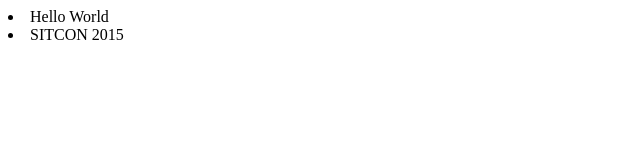
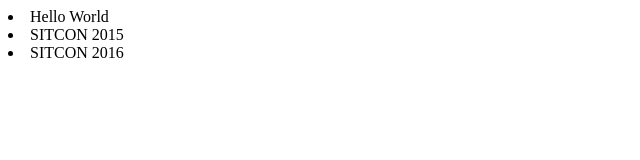
Before and after one commit to ShuweiChang/workshop, a plain HTML site: page index.html in a window 1280 px wide. Shown: the whole page, without its empty margins (0-640 px from the left). Drawn offline with Linux system fonts and the light colour scheme.

Commit message:
log add li

```diff
--- a/index.html
+++ b/index.html
@@ -5,5 +5,6 @@
 	<body>
 		<li>Hello World</li>
 		<li>SITCON 2015</li>
+		<li>SITCON 2016</li>
 	</body>
 </html>
```
